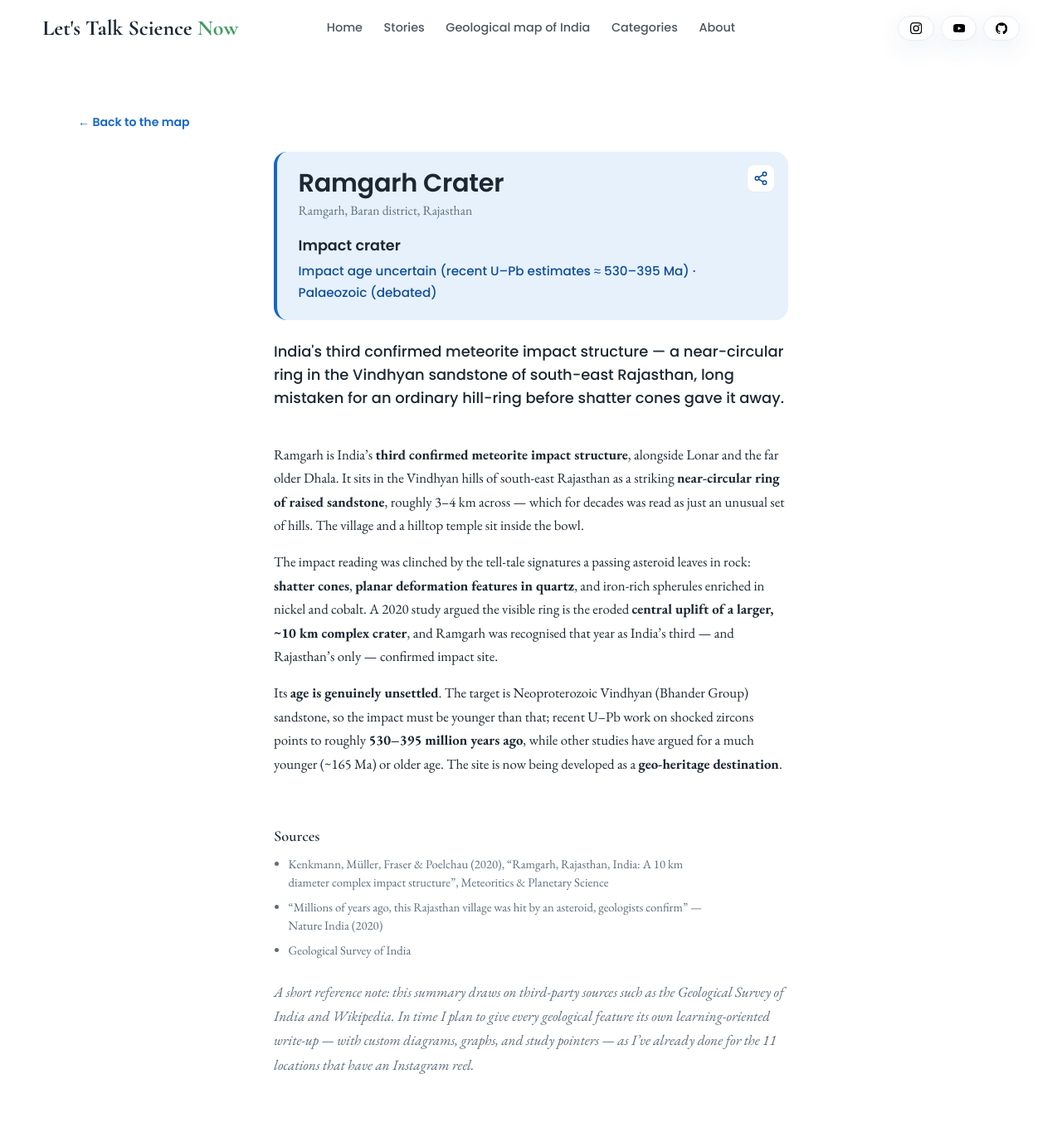
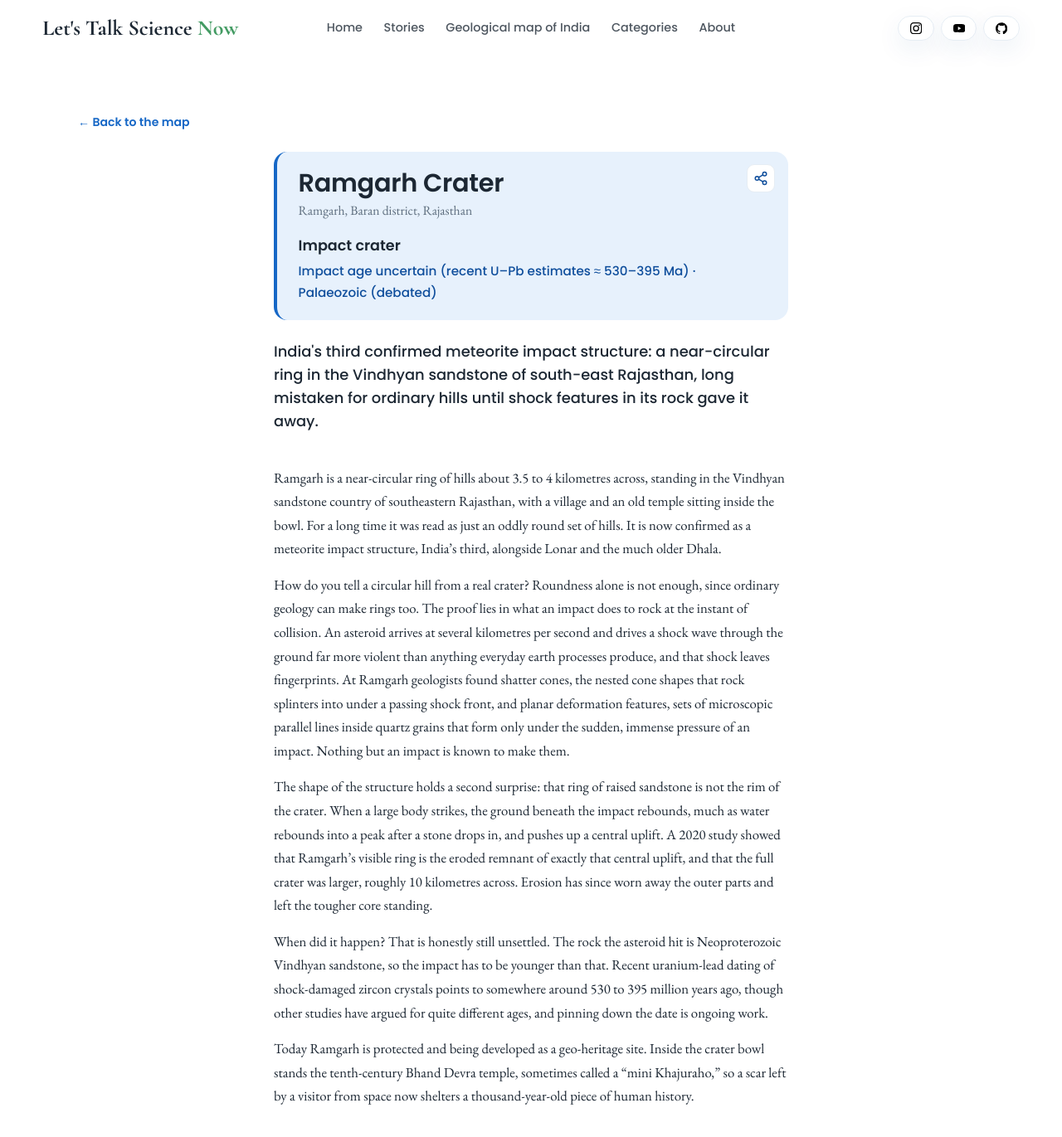
Before and after one commit to Akif-Vohra/LetsTalkScienceNow, a Jekyll site: the page built from _stories/ramgarh-crater/index.md, in a window 1280 px wide and 1400 px high. Shown: the top 1371 px of the window at 83% size. Built offline with Jekyll 4.4.1, drawn with Linux system fonts in a browser that asks for light colours; some of the changed text lies outside the part shown.

Commit message:
Content: polish Ramgarh Crater article teaching-first
Recast dense bold-term prose into teaching voice: how an impact is proven
(shatter cones, planar deformation features in quartz), and that the visible
ring is the eroded central uplift of a ~10 km crater, not the rim. Honest age
uncertainty. Sources upgraded to peer-reviewed only: Kenkmann et al. 2020
(Meteoritics & Planetary Science), Lithos 2022, Geoheritage 2021.

```diff
--- a/_stories/ramgarh-crater/index.md
+++ b/_stories/ramgarh-crater/index.md
@@ -4,13 +4,14 @@ permalink: /stories/ramgarh-crater/
 title: "Ramgarh Crater"
 category: geology
 location: "Ramgarh, Baran district, Rajasthan"
-summary: "India's third confirmed meteorite impact structure — a near-circular ring in the Vindhyan sandstone of south-east Rajasthan, long mistaken for an ordinary hill-ring before shatter cones gave it away."
+summary: "India's third confirmed meteorite impact structure: a near-circular ring in the Vindhyan sandstone of south-east Rajasthan, long mistaken for ordinary hills until shock features in its rock gave it away."
 sources:
-  - text: "Kenkmann, Müller, Fraser & Poelchau (2020), “Ramgarh, Rajasthan, India: A 10 km diameter complex impact structure”, Meteoritics & Planetary Science"
+  - text: "Kenkmann, T., Müller, L., Fraser, A. & Poelchau, M. (2020), Ramgarh, Rajasthan, India: A 10 km diameter complex impact structure, Meteoritics & Planetary Science 55(3)"
     url: "https://onlinelibrary.wiley.com/doi/full/10.1111/maps.13454"
-  - text: "“Millions of years ago, this Rajasthan village was hit by an asteroid, geologists confirm” — Nature India (2020)"
-    url: "https://www.nature.com/articles/nindia.2020.120"
-  - text: "Geological Survey of India"
+  - text: "Meteorite impact at Ramgarh, India: Petrographic and geochemical evidence, and new geochronological insights (2022), Lithos"
+    url: "https://www.sciencedirect.com/science/article/abs/pii/S0024493722001888"
+  - text: "The Ramgarh Terrestrial Impact Structure in Rajasthan State: a 'Geoheritage Site and Geopark' Candidate from North-Central India (2021), Geoheritage"
+    url: "https://link.springer.com/article/10.1007/s12371-021-00601-8"
 add_on_map: true
 gsi_heritage: true
 latlng: [25.338, 76.625]
@@ -30,8 +31,12 @@ gallery:
     credit: "Naman gt · CC BY-SA 4.0 · via Wikimedia Commons"
 ---
 
-Ramgarh is India's **third confirmed meteorite impact structure**, alongside [Lonar](/stories/lonar-crater/) and the far older [Dhala](/stories/dhala-impact-structure/). It sits in the Vindhyan hills of south-east Rajasthan as a striking **near-circular ring of raised sandstone**, roughly 3–4 km across — which for decades was read as just an unusual set of hills. The village and a hilltop temple sit inside the bowl.
+Ramgarh is a near-circular ring of hills about 3.5 to 4 kilometres across, standing in the Vindhyan sandstone country of southeastern Rajasthan, with a village and an old temple sitting inside the bowl. For a long time it was read as just an oddly round set of hills. It is now confirmed as a meteorite impact structure, India's third, alongside [Lonar](/stories/lonar-crater/) and the much older [Dhala](/stories/dhala-impact-structure/).
 
-The impact reading was clinched by the tell-tale signatures a passing asteroid leaves in rock: **shatter cones**, **planar deformation features in quartz**, and iron-rich spherules enriched in nickel and cobalt. A 2020 study argued the visible ring is the eroded **central uplift of a larger, ~10 km complex crater**, and Ramgarh was recognised that year as India's third — and Rajasthan's only — confirmed impact site.
+How do you tell a circular hill from a real crater? Roundness alone is not enough, since ordinary geology can make rings too. The proof lies in what an impact does to rock at the instant of collision. An asteroid arrives at several kilometres per second and drives a shock wave through the ground far more violent than anything everyday earth processes produce, and that shock leaves fingerprints. At Ramgarh geologists found shatter cones, the nested cone shapes that rock splinters into under a passing shock front, and planar deformation features, sets of microscopic parallel lines inside quartz grains that form only under the sudden, immense pressure of an impact. Nothing but an impact is known to make them.
 
-Its **age is genuinely unsettled**. The target is Neoproterozoic Vindhyan (Bhander Group) sandstone, so the impact must be younger than that; recent U–Pb work on shocked zircons points to roughly **530–395 million years ago**, while other studies have argued for a much younger (~165 Ma) or older age. The site is now being developed as a **geo-heritage destination**.
+The shape of the structure holds a second surprise: that ring of raised sandstone is not the rim of the crater. When a large body strikes, the ground beneath the impact rebounds, much as water rebounds into a peak after a stone drops in, and pushes up a central uplift. A 2020 study showed that Ramgarh's visible ring is the eroded remnant of exactly that central uplift, and that the full crater was larger, roughly 10 kilometres across. Erosion has since worn away the outer parts and left the tougher core standing.
+
+When did it happen? That is honestly still unsettled. The rock the asteroid hit is Neoproterozoic Vindhyan sandstone, so the impact has to be younger than that. Recent uranium-lead dating of shock-damaged zircon crystals points to somewhere around 530 to 395 million years ago, though other studies have argued for quite different ages, and pinning down the date is ongoing work.
+
+Today Ramgarh is protected and being developed as a geo-heritage site. Inside the crater bowl stands the tenth-century Bhand Devra temple, sometimes called a "mini Khajuraho," so a scar left by a visitor from space now shelters a thousand-year-old piece of human history.
```
